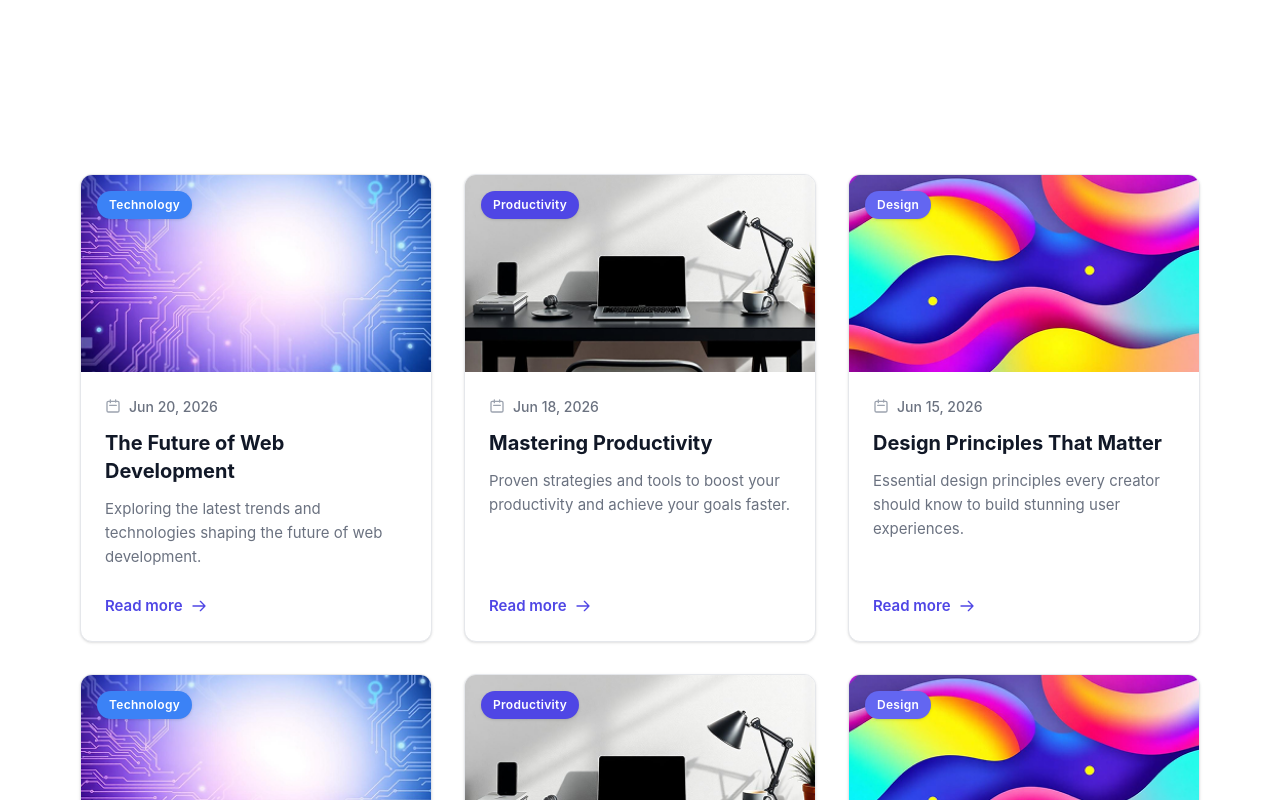
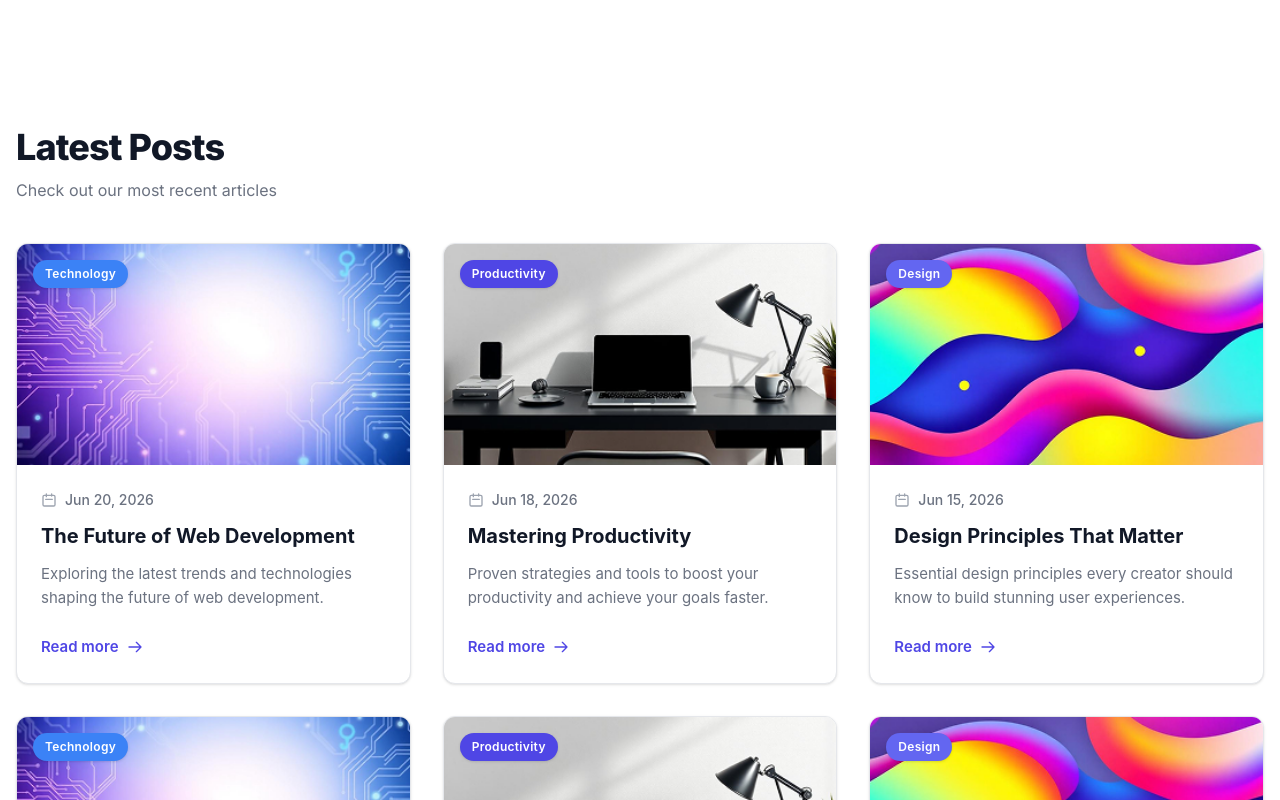
Before and after one commit to Toshmamatov1ch/new-project, a React (Vite) app: page / in a window 1280 px wide. Shown: the part 1240-2040 px from the top of the page. Built offline with nearby package versions, Linux system fonts and the light colour scheme.

Commit message:
posts-upadte

```diff
--- a/src/components/LastestPosts.jsx
+++ b/src/components/LastestPosts.jsx
@@ -5,9 +5,16 @@ import { v4 as uuidv4 } from "uuid";
 
 function LatestPosts() {
   return (
-    // max-w-6xl yoki max-w-7xl cardlarni markazda chiroyli ushlab turadi
-    <div className="max-w-6xl mx-auto px-4 py-12">
-      {/* Eng muhim joyi: grid klasslari moped/telefonlarda 1ta, kompyuterda 3ta qiladi */}
+    <div className="text-align mb-32 ">
+      <div className="mb-10 text-left">
+        <h2 className="text-3xl md:text-[36px] font-extrabold font-inter text-[#111827] tracking-tight mb-2">
+          Latest Posts
+        </h2>
+
+        <p className="text-[#6B7280] text-[16px] font-normal font-inter leading-relaxed">
+          Check out our most recent articles
+        </p>
+      </div>
       <div className="grid grid-cols-1 md:grid-cols-2 lg:grid-cols-3 gap-8">
         {cardsData.map((item) => (
           <PostCard key={uuidv4()} card={item} />
--- a/src/pages/public/PostDetail.jsx
+++ b/src/pages/public/PostDetail.jsx
@@ -44,7 +44,7 @@ function PostDetail() {
   return (
     <div className="bg-white min-h-screen">
       {/* 1. Asosiy maqola konteyneri */}
-      <div className="max-w-[800px] mx-auto px-6 pt-12 pb-16">
+      <div className="max-w-200 mx-auto px-6 pt-12 pb-16">
         {/* Orqaga qaytish havolasi */}
         <Link
           to="/"
@@ -74,7 +74,7 @@ function PostDetail() {
         </span>
 
         {/* Katta Bosh Sarlavha (Title) */}
-        <h1 className="text-3xl md:text-[44px] font-extrabold text-[#111827] leading-tight md:leading-[52px] tracking-tight mb-6">
+        <h1 className="text-3xl md:text-[44px] font-extrabold text-[#111827] leading-tight md:leading-13 tracking-tight mb-6">
           {post.title}
         </h1>
 
@@ -115,16 +115,16 @@ function PostDetail() {
         </div>
 
         {/* Asosiy Katta Rasm */}
-        <div className="rounded-[24px] overflow-hidden shadow-sm mb-10 bg-gray-50 aspect-[16/9]">
+        <div className="rounded-6 overflow-hidden shadow-sm mb-10 bg-gray-50 aspect-video">
           <img
             src={post.image}
             alt={post.title}
-            className="w-full h-full object-cover"
+            className="w-full h-full object-cover rounded-b-xl"
           />
         </div>
 
         {/* Maqola Batafsil Matni (Rich Text / Typography formatida) */}
-        <div className="text-[#374151] text-[17px] leading-[28px] space-y-6">
+        <div className="text-[#374151] text-[17px] leading-7 space-y-6">
           <p className="text-gray-600 font-normal">
             {post.desc} The landscape of web development is constantly evolving,
             and 2024 promises to bring exciting new changes that will shape how
@@ -185,14 +185,14 @@ function PostDetail() {
 
       {/* 2. Related Posts Qismi (Pastki kulrang fonli blok) */}
       <div className="bg-[#F9FAFB] border-t border-gray-100 py-16">
-        <div className="max-w-[1140px] mx-auto px-6">
+        <div className="max-w-285 mx-auto px-6">
           {/* Sarlavha */}
           <h2 className="text-2xl md:text-3xl font-bold text-[#111827] mb-10">
             Related Posts
           </h2>
 
           {/* Grid orqali 2 ta related postni chiqarish */}
-          <div className="grid grid-cols-1 md:grid-cols-2 gap-8 max-w-[800px]">
+          <div className="grid grid-cols-1 md:grid-cols-2 gap-8 max-w-200">
             {relatedPosts.map((item) => (
               // Avval yozgan PostCard'imizni bu yerda qayta ishlatamiz
               <PostCard key={item.id} card={item} />
```
